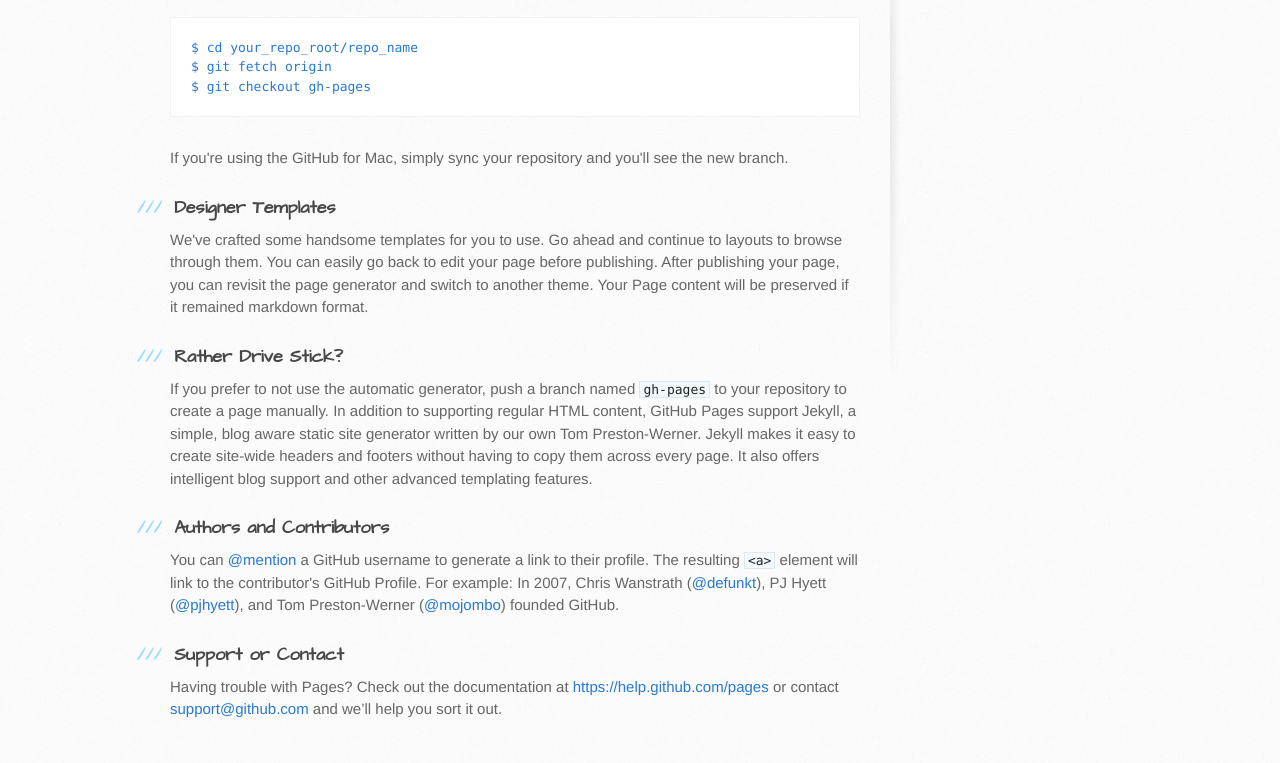
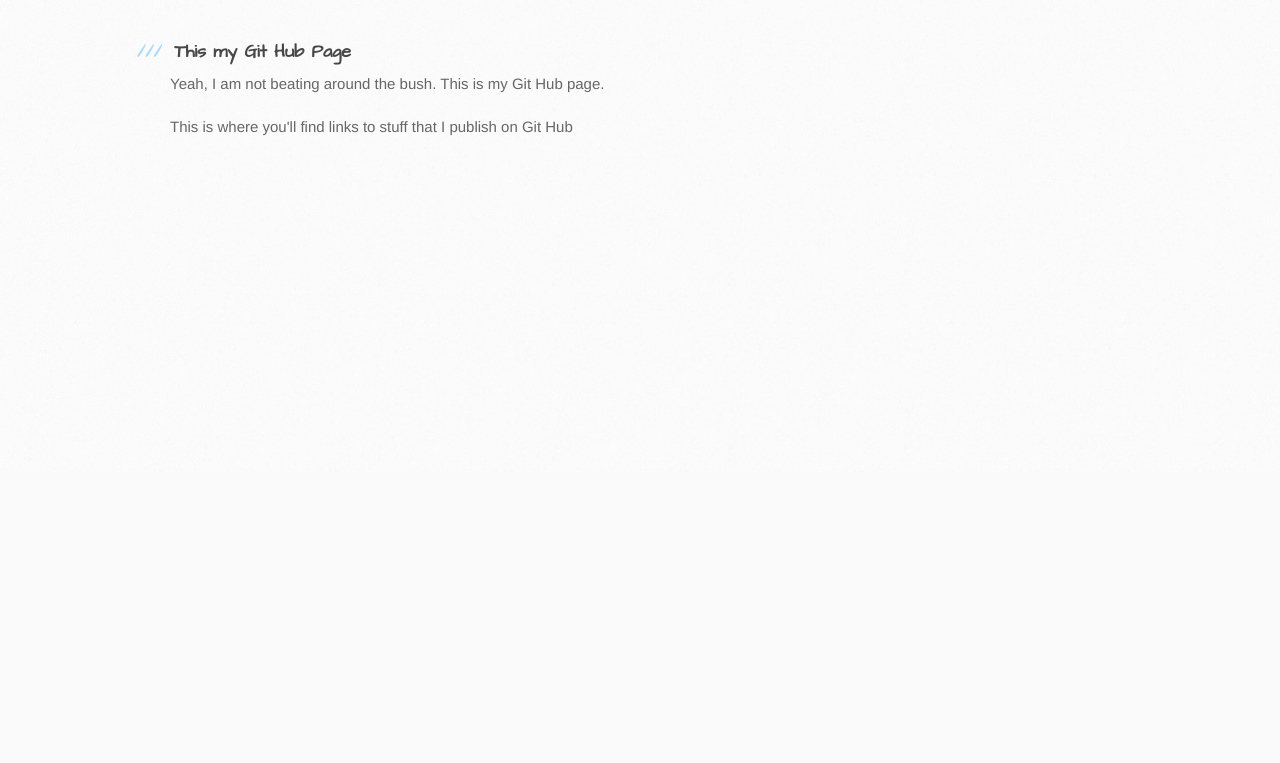
Before and after one commit to stephenmccall/stephenmccall.github.io, a plain HTML site: page index.html in a window 1280 px wide. Shown: the part 328-1091 px from the top of the page. After the commit the page ends 800 px from the top, so only its background shows below. Drawn offline with Linux system fonts and the light colour scheme.

Commit message:
Edited index.html

```diff
--- a/index.html
+++ b/index.html
@@ -19,7 +19,7 @@
   <body>
     <header>
       <div class="inner">
-        <h1>Stephenmccall.GitHub.io</h1>
+        <h1>Stephen McCall's Git Hub Page</h1>
         <h2></h2>
         <a href="https://github.com/stephenmccall" class="button"><small>Follow me on</small> GitHub</a>
       </div>
@@ -29,43 +29,16 @@
       <div class="inner clearfix">
         <section id="main-content">
           <h3>
-<a id="welcome-to-github-pages" class="anchor" href="#welcome-to-github-pages" aria-hidden="true"><span class="octicon octicon-link"></span></a>Welcome to GitHub Pages.</h3>
+<a id="welcome-to-github-pages" class="anchor" href="#welcome-to-github-pages" aria-hidden="true"><span class="octicon octicon-link"></span></a>This my Git Hub Page</h3>
 
-<p>This automatic page generator is the easiest way to create beautiful pages for all of your projects. Author your page content here using GitHub Flavored Markdown, select a template crafted by a designer, and publish. After your page is generated, you can check out the new branch:</p>
+<p>Yeah, I am not beating around the bush.  This is my Git Hub page.</p>
 
-<pre><code>$ cd your_repo_root/repo_name
-$ git fetch origin
-$ git checkout gh-pages
-</code></pre>
+<p>This is where you'll find links to stuff that I publish on Git Hub</p>
 
-<p>If you're using the GitHub for Mac, simply sync your repository and you'll see the new branch.</p>
 
-<h3>
-<a id="designer-templates" class="anchor" href="#designer-templates" aria-hidden="true"><span class="octicon octicon-link"></span></a>Designer Templates</h3>
-
-<p>We've crafted some handsome templates for you to use. Go ahead and continue to layouts to browse through them. You can easily go back to edit your page before publishing. After publishing your page, you can revisit the page generator and switch to another theme. Your Page content will be preserved if it remained markdown format.</p>
-
-<h3>
-<a id="rather-drive-stick" class="anchor" href="#rather-drive-stick" aria-hidden="true"><span class="octicon octicon-link"></span></a>Rather Drive Stick?</h3>
-
-<p>If you prefer to not use the automatic generator, push a branch named <code>gh-pages</code> to your repository to create a page manually. In addition to supporting regular HTML content, GitHub Pages support Jekyll, a simple, blog aware static site generator written by our own Tom Preston-Werner. Jekyll makes it easy to create site-wide headers and footers without having to copy them across every page. It also offers intelligent blog support and other advanced templating features.</p>
-
-<h3>
-<a id="authors-and-contributors" class="anchor" href="#authors-and-contributors" aria-hidden="true"><span class="octicon octicon-link"></span></a>Authors and Contributors</h3>
-
-<p>You can <a href="https://github.com/blog/821" class="user-mention">@mention</a> a GitHub username to generate a link to their profile. The resulting <code>&lt;a&gt;</code> element will link to the contributor's GitHub Profile. For example: In 2007, Chris Wanstrath (<a href="https://github.com/defunkt" class="user-mention">@defunkt</a>), PJ Hyett (<a href="https://github.com/pjhyett" class="user-mention">@pjhyett</a>), and Tom Preston-Werner (<a href="https://github.com/mojombo" class="user-mention">@mojombo</a>) founded GitHub.</p>
-
-<h3>
-<a id="support-or-contact" class="anchor" href="#support-or-contact" aria-hidden="true"><span class="octicon octicon-link"></span></a>Support or Contact</h3>
-
-<p>Having trouble with Pages? Check out the documentation at <a href="https://help.github.com/pages">https://help.github.com/pages</a> or contact <a href="mailto:support@github.com">support@github.com</a> and we’ll help you sort it out.</p>
         </section>
 
-        <aside id="sidebar">
 
-
-          <p>This page was generated by <a href="https://pages.github.com">GitHub Pages</a> using the Architect theme by <a href="https://twitter.com/jasonlong">Jason Long</a>.</p>
-        </aside>
       </div>
     </div>
 
```
